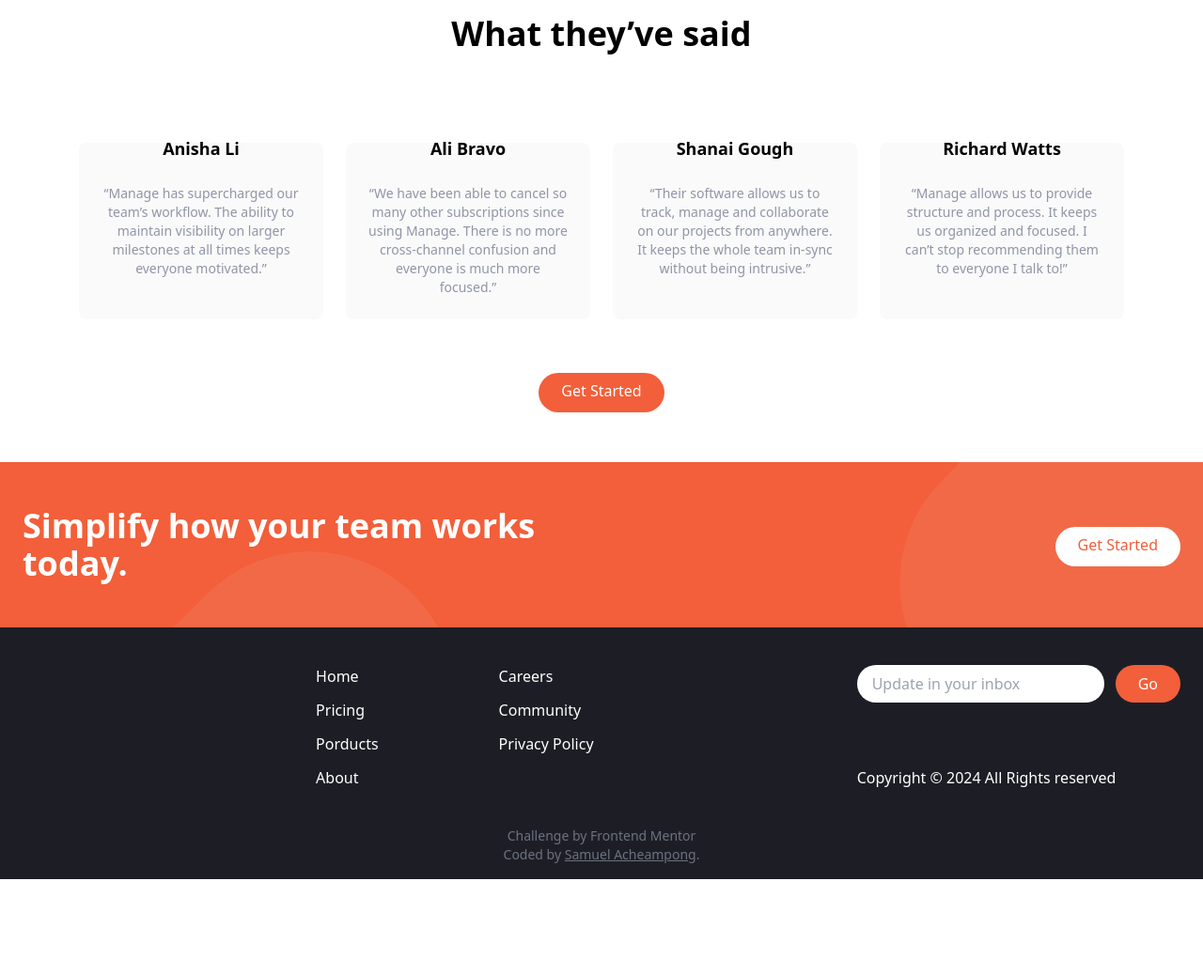
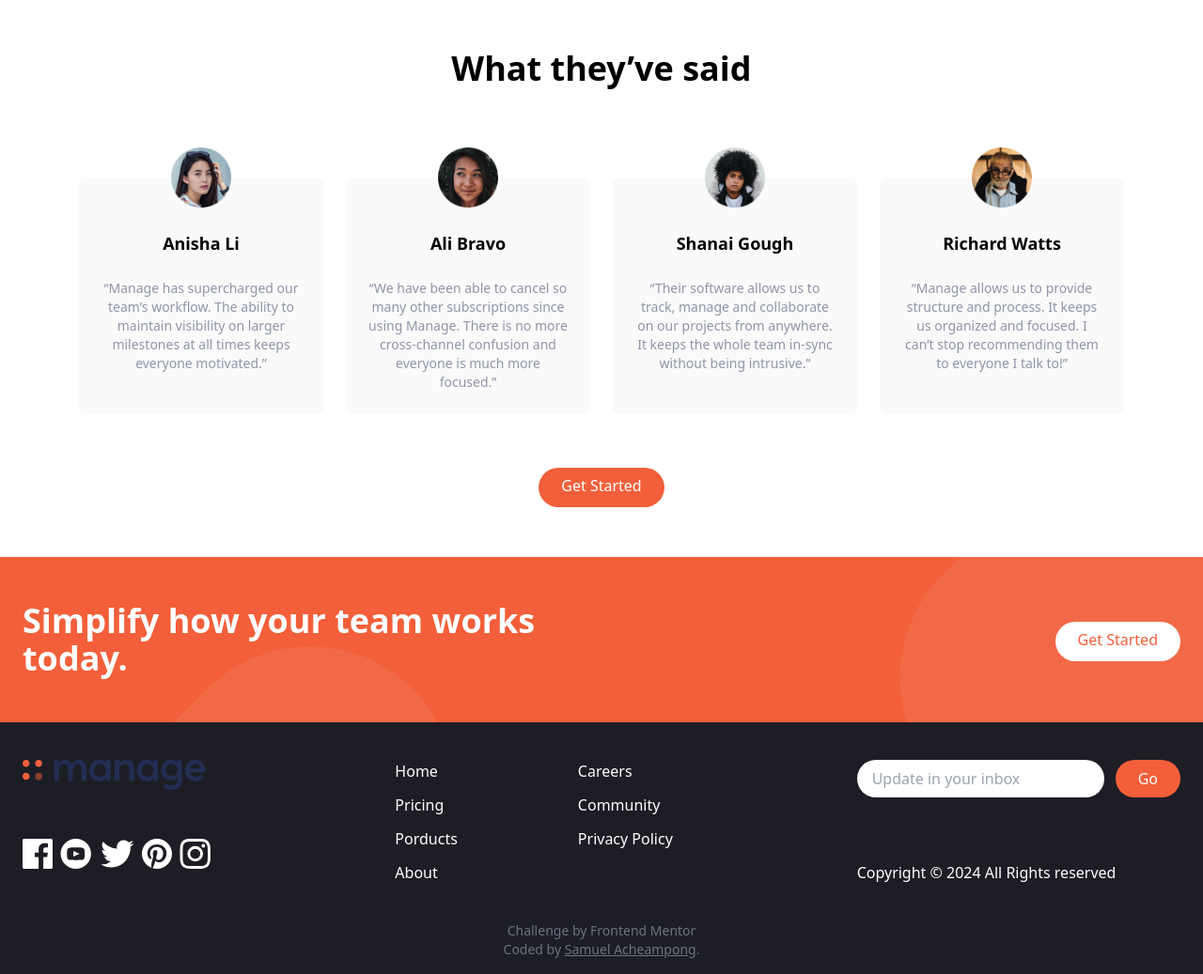
Before and after one commit to yawsamcode/manage-landing-page, a website: page public/index.html in a window 1280 px wide. Shown: the part 1180-2217 px from the top of the page at 94% size. Before the commit the page ends 2116 px from the top, so only its background shows below. Drawn offline with nearby package versions, Linux system fonts and the light colour scheme; files that its build step writes are made by us from their sources; the site is published under a folder, as on GitHub Pages, so addresses that start at the root find nothing.

Commit message:
Fixed image files as they dont show on remote server

```diff
--- a/public/index.html
+++ b/public/index.html
@@ -12,7 +12,7 @@
       <!--Flex Container-->
       <div class="flex items-center justify-between">
         <div class="p-2">
-          <img src="/images/logo.svg" alt="logo" />
+          <img src="../images/logo.svg" alt="logo" />
         </div>
         <!--Menu Item-->
         <div class="hidden space-x-6 font-medium md:flex">
@@ -80,7 +80,7 @@
       </div>
       <!--Right Item-->
       <div class="md:w-1/2">
-        <img src="/images/illustration-intro.svg" alt="" />
+        <img src="../images/illustration-intro.svg" alt="" />
       </div>
     </section>
 
@@ -207,7 +207,7 @@
           <div
             class="flex flex-col items-center p-6 space-y-6 rounded-lg bg-veryLightGray md:w-1/3"
           >
-            <img src="/images/avatar-anisha.png" class="w-16 -mt-14" alt="" />
+            <img src="../images/avatar-anisha.png" class="w-16 -mt-14" alt="" />
             <h5 class="text-lg font-bold">Anisha Li</h5>
             <p class="text-sm text-darkGrayishBlue">
               “Manage has supercharged our team’s workflow. The ability to
@@ -219,7 +219,7 @@
           <div
             class="flex flex-col items-center p-6 space-y-6 rounded-lg bg-veryLightGray md:w-1/3"
           >
-            <img src="/images/avatar-ali.png" class="w-16 -mt-14" alt="" />
+            <img src="../images/avatar-ali.png" class="w-16 -mt-14" alt="" />
             <h5 class="text-lg font-bold">Ali Bravo</h5>
             <p class="text-sm text-darkGrayishBlue">
               “We have been able to cancel so many other subscriptions since
@@ -231,7 +231,7 @@
           <div
             class="flex flex-col items-center p-6 space-y-6 rounded-lg bg-veryLightGray md:w-1/3"
           >
-            <img src="/images/avatar-shanai.png" class="w-16 -mt-14" alt="" />
+            <img src="../images/avatar-shanai.png" class="w-16 -mt-14" alt="" />
             <h5 class="text-lg font-bold">Shanai Gough</h5>
             <p class="text-sm text-darkGrayishBlue">
               “Their software allows us to track, manage and collaborate on our
@@ -243,7 +243,7 @@
           <div
             class="flex flex-col items-center p-6 space-y-6 rounded-lg bg-veryLightGray md:w-1/3"
           >
-            <img src="/images/avatar-richard.png" class="w-16 -mt-14" alt="" />
+            <img src="../images/avatar-richard.png" class="w-16 -mt-14" alt="" />
             <h5 class="text-lg font-bold">Richard Watts</h5>
             <p class="text-sm text-darkGrayishBlue">
               “Manage allows us to provide structure and process. It keeps us
@@ -300,29 +300,29 @@
           </div>
           <!--Logo Container-->
           <div>
-            <img src="/images/logo.svg" class="h-8" alt="" />
+            <img src="../images/logo.svg" class="h-8" alt="" />
           </div>
           <!--Social Links Container-->
           <div class="flex justify-center space-x-2 py-4">
             <!--Link 1-->
             <a href="#"
-              ><img src="/images/icon-facebook.svg" class="h-8" alt=""
+              ><img src="../images/icon-facebook.svg" class="h-8" alt=""
             /></a>
             <!--Link 2-->
             <a href="#"
-              ><img src="/images/icon-youtube.svg" class="h-8" alt=""
+              ><img src="../images/icon-youtube.svg" class="h-8" alt=""
             /></a>
             <!--Link 3-->
             <a href="#"
-              ><img src="/images/icon-twitter.svg" class="h-8" alt=""
+              ><img src="../images/icon-twitter.svg" class="h-8" alt=""
             /></a>
             <!--Link 4-->
             <a href="#"
-              ><img src="/images/icon-pinterest.svg" class="h-8" alt=""
+              ><img src="../images/icon-pinterest.svg" class="h-8" alt=""
             /></a>
             <!--Link 5-->
             <a href="#"
-              ><img src="/images/icon-instagram.svg" class="h-8" alt=""
+              ><img src="../images/icon-instagram.svg" class="h-8" alt=""
             /></a>
           </div>
         </div>
```
